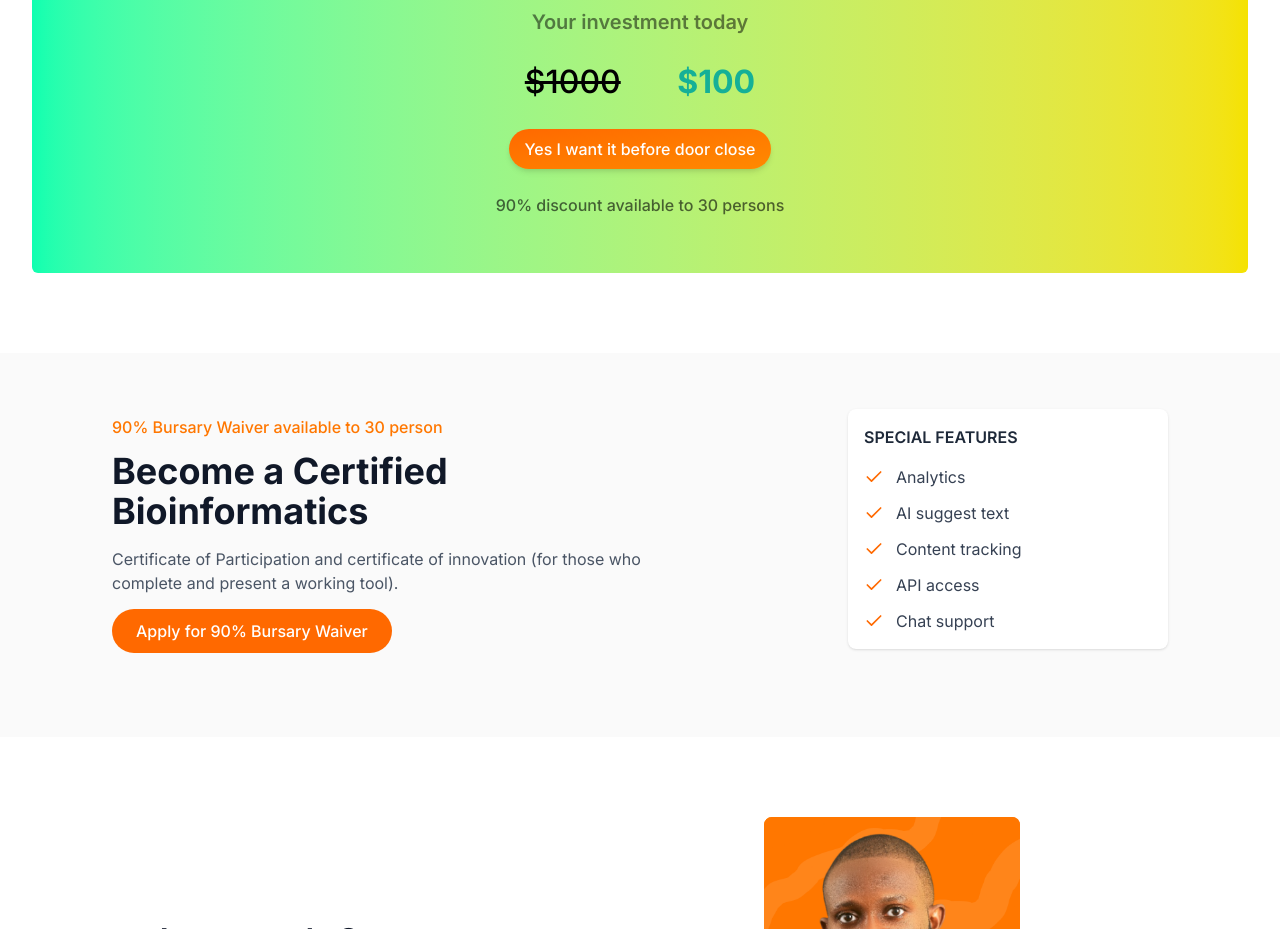
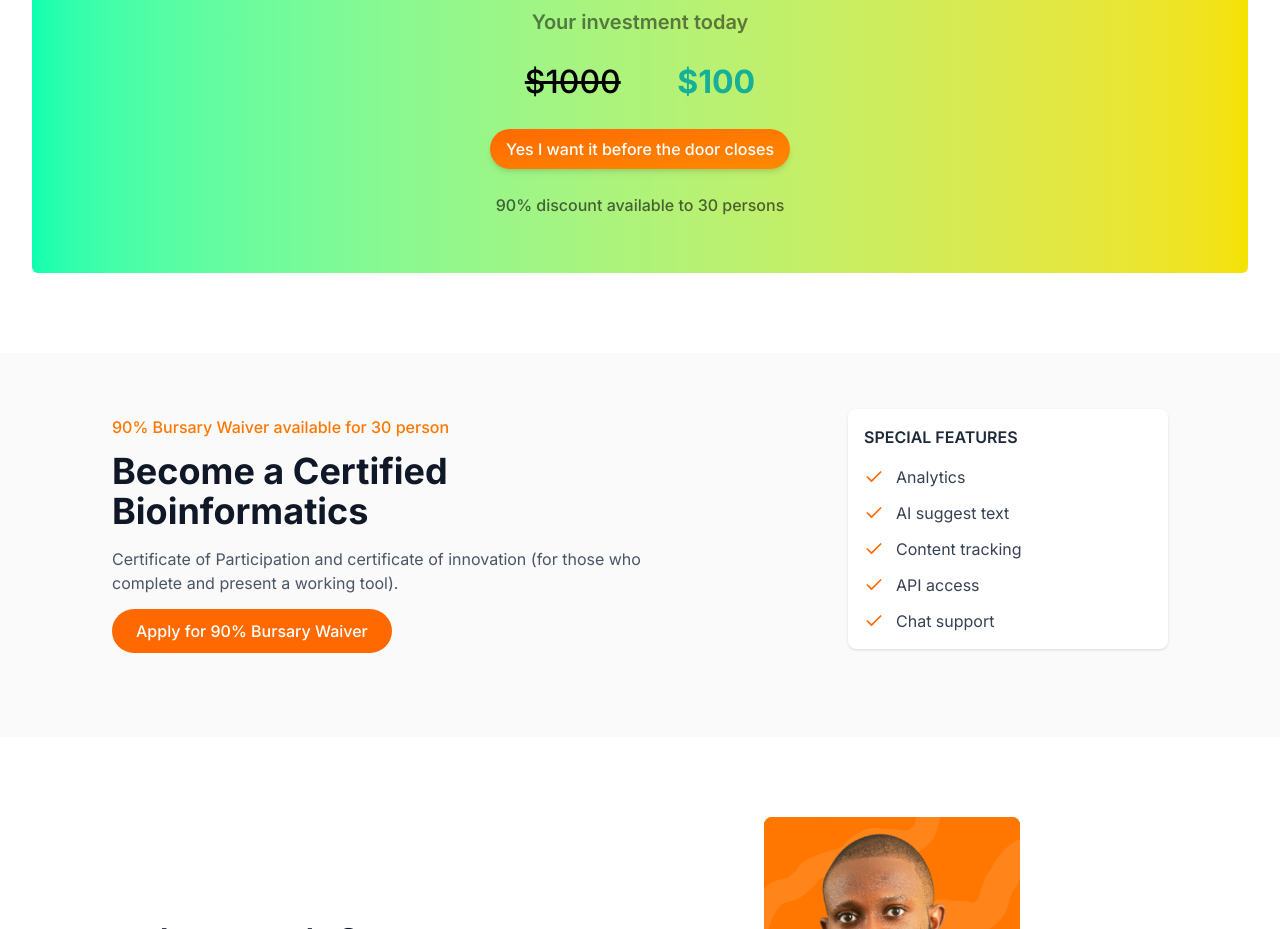
Before and after one commit to Genomac-ihub/website-frontend-gihub, a React (Vite) app: page /event in a window 1280 px wide. Shown: the part 3520-4449 px from the top of the page. Built offline with nearby package versions, Linux system fonts and the light colour scheme; no server answers.

Commit message:
hey brother

```diff
--- a/src/pages/Program.tsx
+++ b/src/pages/Program.tsx
@@ -196,7 +196,7 @@ const Program = () => {
                     </div>
 
                     <Link to="/bursary-form" className="gap-3 cursor-pointer mx-auto bg-gradient-to-br from-orange-500 to-orange-400 hover:from-orange-600 hover:to-orange-500 py-2 px-4 rounded-full text-white shadow-md flex items-center text-sm sm:text-base font-medium">
-                        Yes I want it before door close
+                        Yes I want it before the door closes
                     </Link>
 
                     <div className="text-sm sm:text-base opacity-60 font-medium">
@@ -212,7 +212,7 @@ const Program = () => {
                         <div className="flex flex-col lg:flex-row gap-40 lg:items-center lg:justify-between">
                             <div className="flex-1">
                                 <p className="text-[#FF7700] font-medium mb-3">
-                                    90% Bursary Waiver available to 30 person
+                                    90% Bursary Waiver available for 30 person
                                 </p>
                                 <h1 className="text-3xl lg:text-4xl font-bold text-gray-900 mb-4">
                                     Become a Certified Bioinformatics
```
